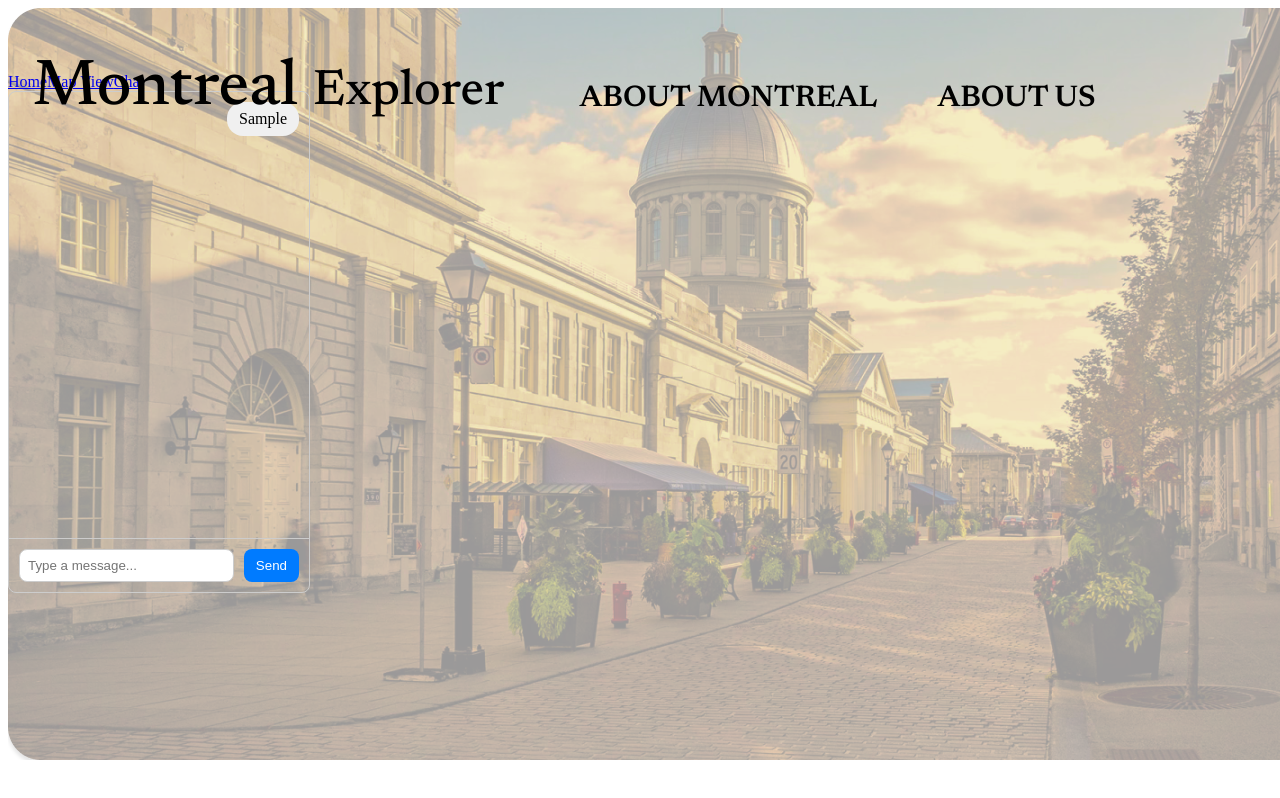
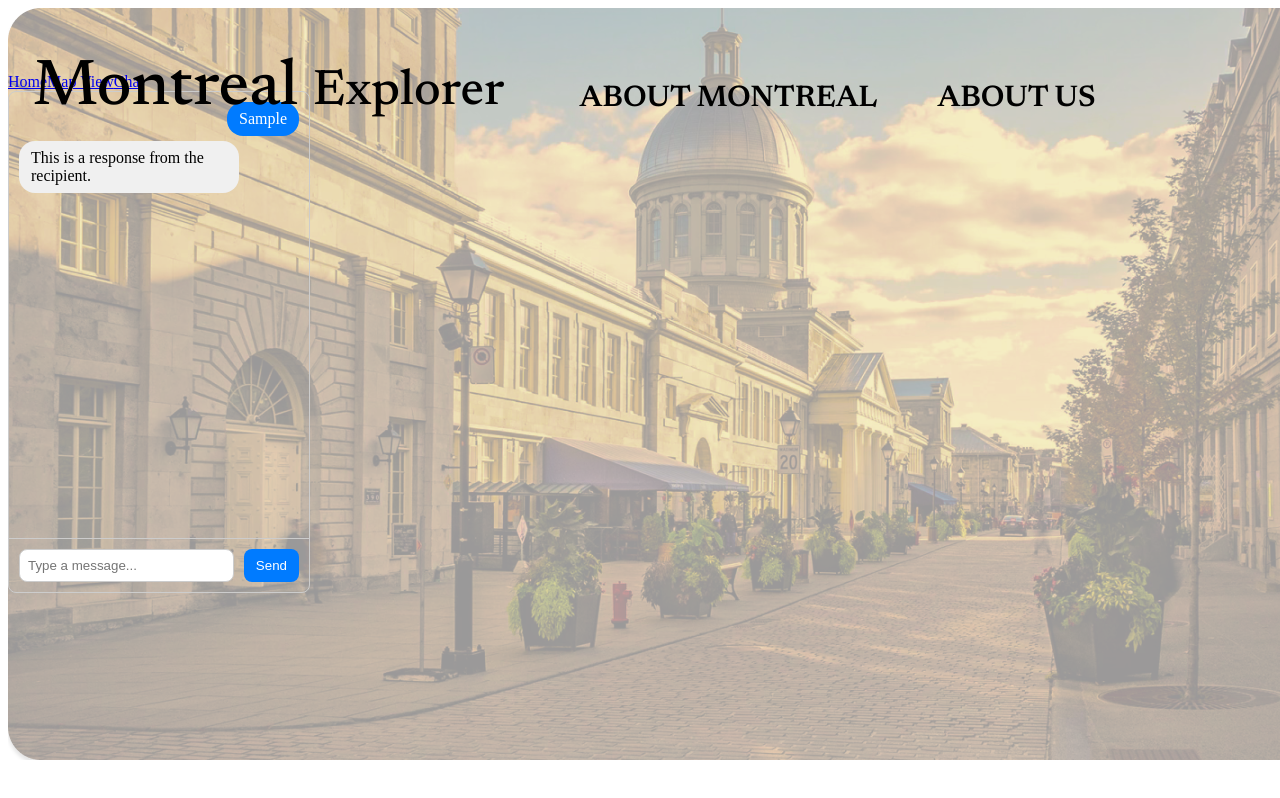
Before and after one commit to cedricdraghici/montreal-explorer, a React (Create React App) app in the folder frontend/: page /chat in a window 1280 px wide. Both pictures are taken after typing "Sample" into the empty fields and a click on the button "Send". Shown: the top 798 px of the page. Built offline with nearby package versions, Linux system fonts and the light colour scheme; a web font is replaced by a local one.

Commit message:
Add chat functionality basic

```diff
--- a/frontend/src/components/Chat.js
+++ b/frontend/src/components/Chat.js
@@ -7,8 +7,17 @@ function Chat() {
   // Function to handle sending a message
   const handleSendMessage = () => {
     if (input.trim() !== "") {
-      setMessages([...messages, { text: input, sender: "user" }]); // Add the new message
+      // Add the user's message
+      setMessages([...messages, { text: input, sender: "user" }]);
       setInput(""); // Clear the input
+
+      // Simulate a response from the recipient after a short delay
+      setTimeout(() => {
+        setMessages((prevMessages) => [
+          ...prevMessages,
+          { text: "This is a response from the recipient.", sender: "recipient" },
+        ]);
+      }, 1000); // 1 second delay
     }
   };
 
@@ -21,6 +30,8 @@ function Chat() {
             style={{
               ...styles.message,
               alignSelf: message.sender === "user" ? "flex-end" : "flex-start",
+              backgroundColor: message.sender === "user" ? "#007BFF" : "#f0f0f0",
+              color: message.sender === "user" ? "white" : "black",
             }}
           >
             {message.text}
@@ -64,7 +75,6 @@ const styles = {
   message: {
     padding: "8px 12px",
     borderRadius: "16px",
-    backgroundColor: "#f0f0f0",
     maxWidth: "70%",
     wordWrap: "break-word",
   },
```
